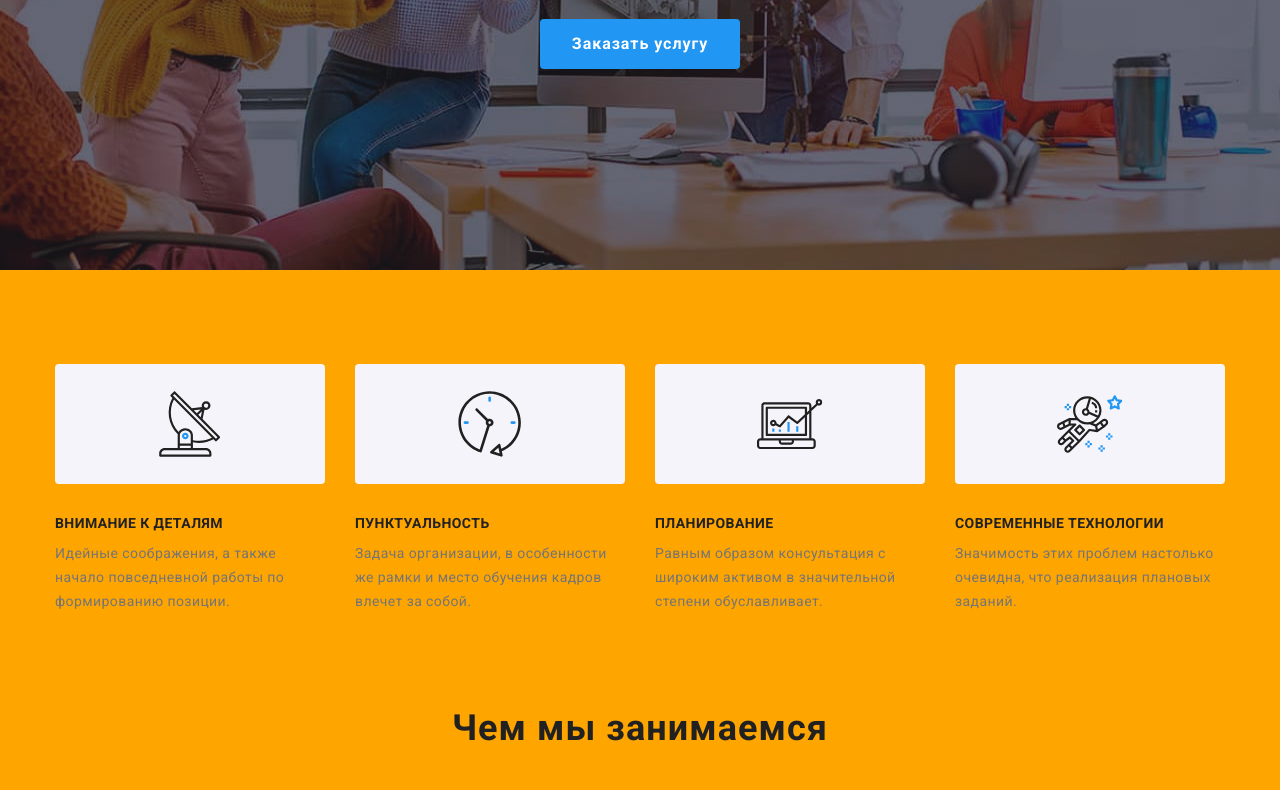
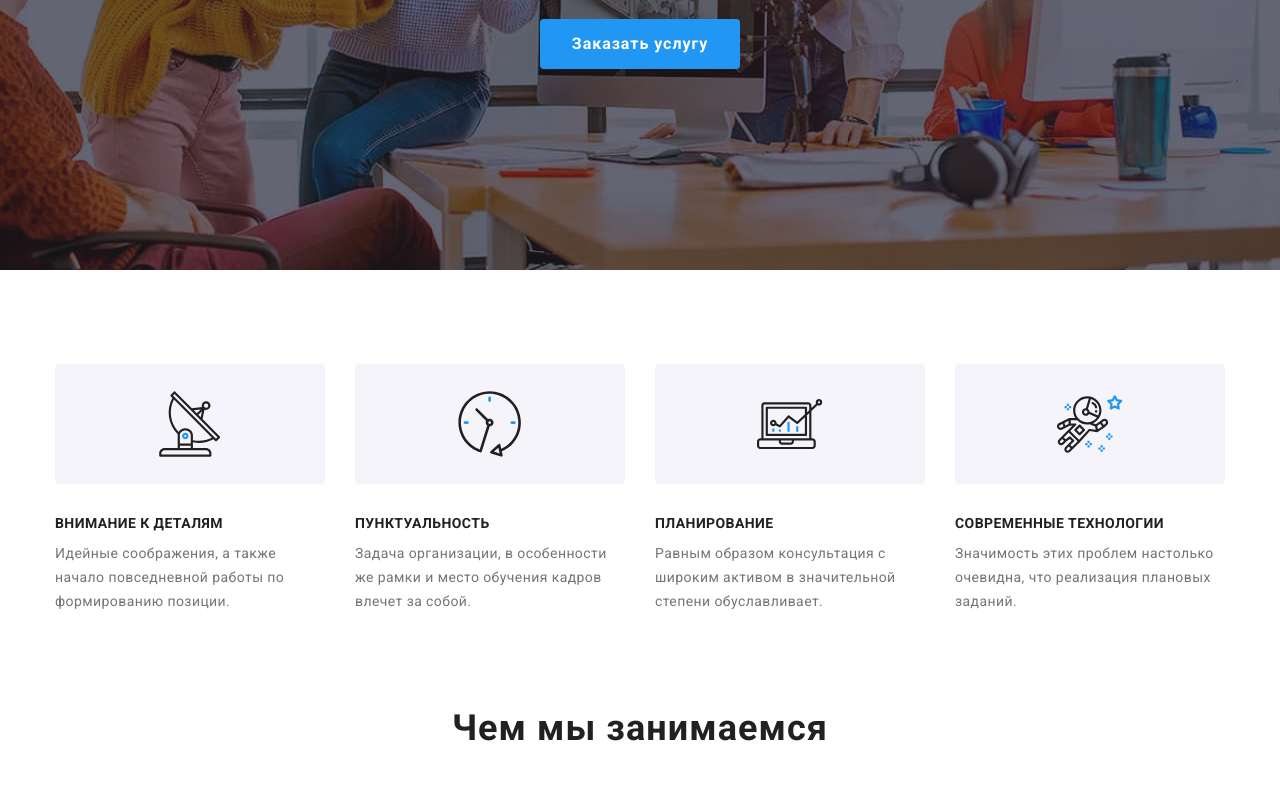
Before and after one commit to nazar230496/goit-markup-hw-07, a plain HTML site: page index.html in a window 1280 px wide. Shown: the part 414-1204 px from the top of the page. Drawn offline with nearby package versions, Linux system fonts and the light colour scheme; files that its build step writes are made by us from their sources.

Commit message:
bnjkghmk

```diff
--- a/sass/base/_base-style.scss
+++ b/sass/base/_base-style.scss
@@ -59,8 +59,3 @@ img {
     list-style: none;
 
 }
-@media (min-width: 800px) {
-    body {
-        background-color: orange;
-    }
-}
```
